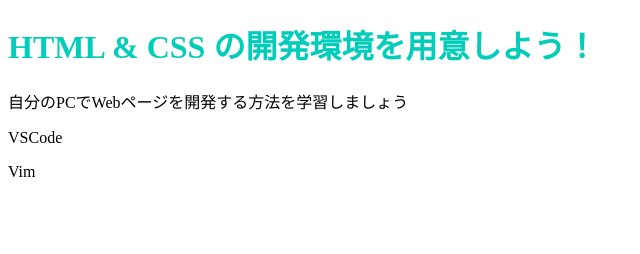
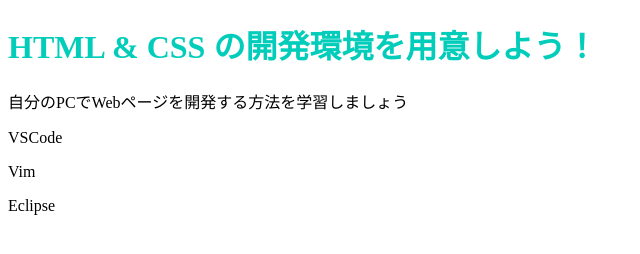
Before and after one commit to mist-lud/Git-Practice, a plain HTML site: page index.html in a window 1280 px wide. Shown: the full height of the page, 0-640 px from the left. Drawn offline with Linux system fonts and the light colour scheme.

Commit message:
update 5
Add P tag

```diff
--- a/index.html
+++ b/index.html
@@ -10,5 +10,6 @@
     <p>自分のPCでWebページを開発する方法を学習しましょう</p>
     <p>VSCode</p>
     <p>Vim</p>
+    <p>Eclipse</p>
   </body>
 </html>
```
